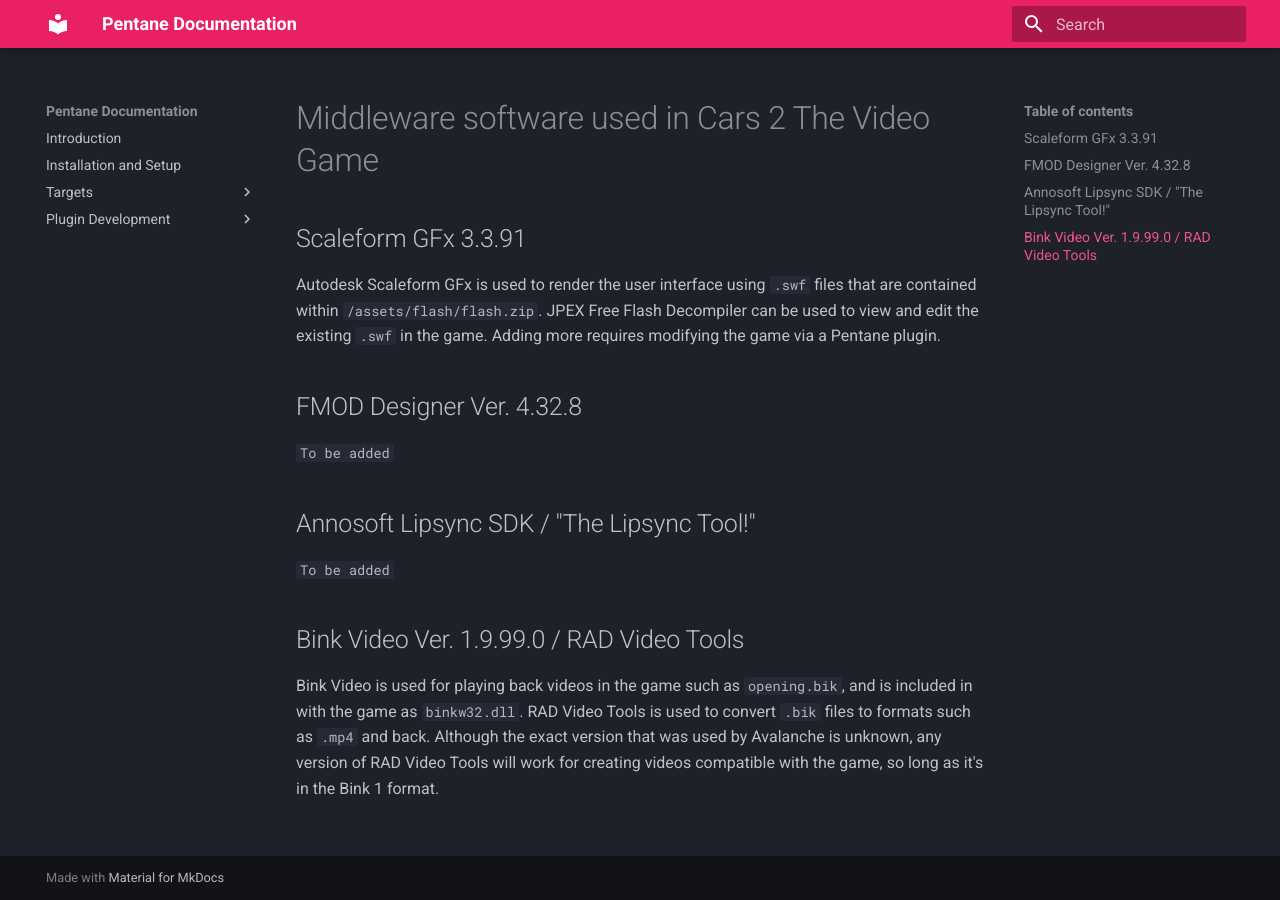
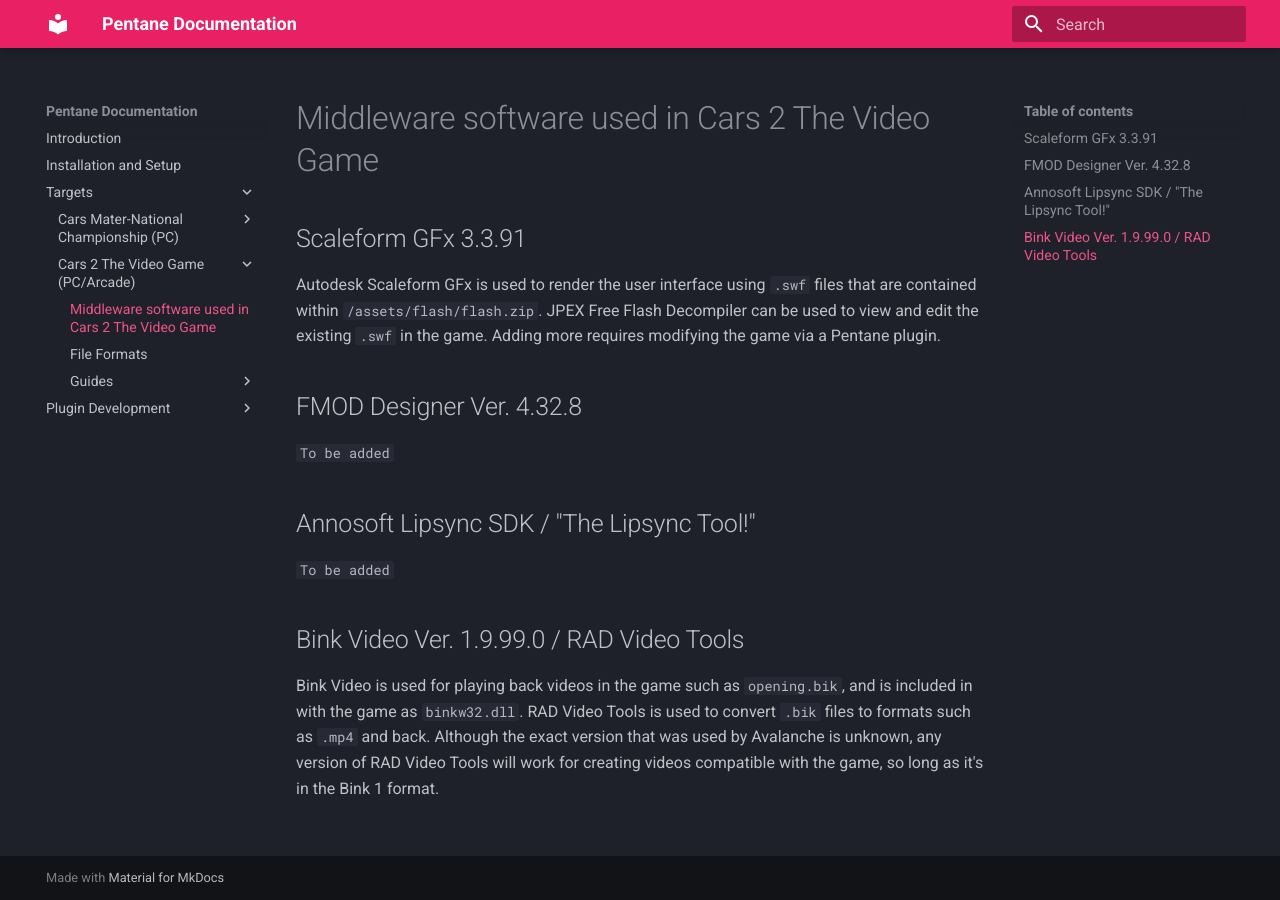
Before and after one commit to high-octane-dev/high-octane-dev.github.io, an MkDocs documentation site: the page built from docs/games/cars-2/middleware.md, in a window 1280 px wide. Built offline with MkDocs 1.6.1 and Material for MkDocs 9.7.7, drawn with Linux system fonts in a browser that asks for light colours.

Commit message:
Update mkdocs.yml

```diff
--- a/mkdocs.yml
+++ b/mkdocs.yml
@@ -32,6 +32,7 @@
                 - "./games/mater-national/guides/shaders.md"
                 - "./games/mater-national/guides/textures.md"
         - Cars 2 The Video Game (PC/Arcade):
+            - "./games/cars-2/middleware.md"
             - "./games/cars-2/file-formats.md"
             - Guides:
                 - "./games/cars-2/guides/arcade-essentials.md"
@@ -43,4 +44,5 @@
         - "./plugin-development/function-hooking.md"
         - "./plugin-development/api-reference.md"
         - Walkthroughs:
+
             - "./plugin-development/walkthroughs/expanding-the-css-dialogue-list.md"
```
